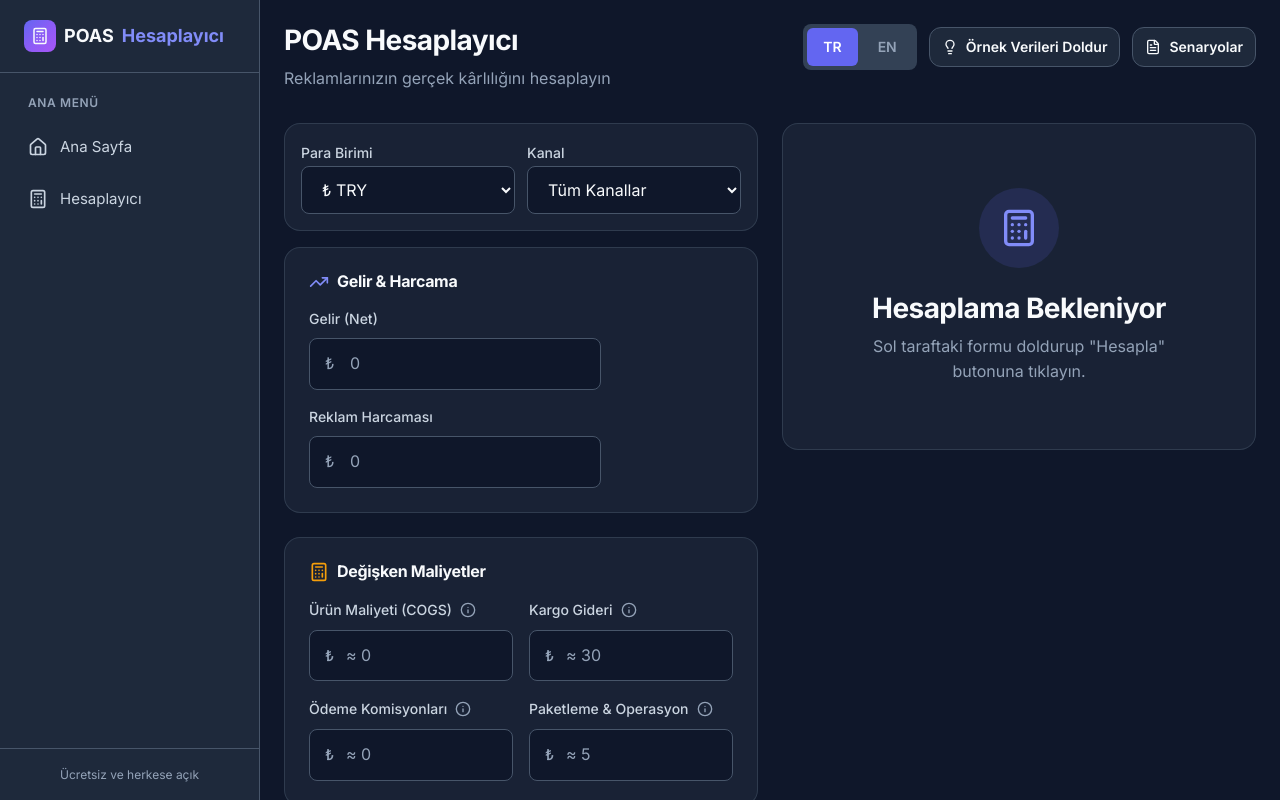
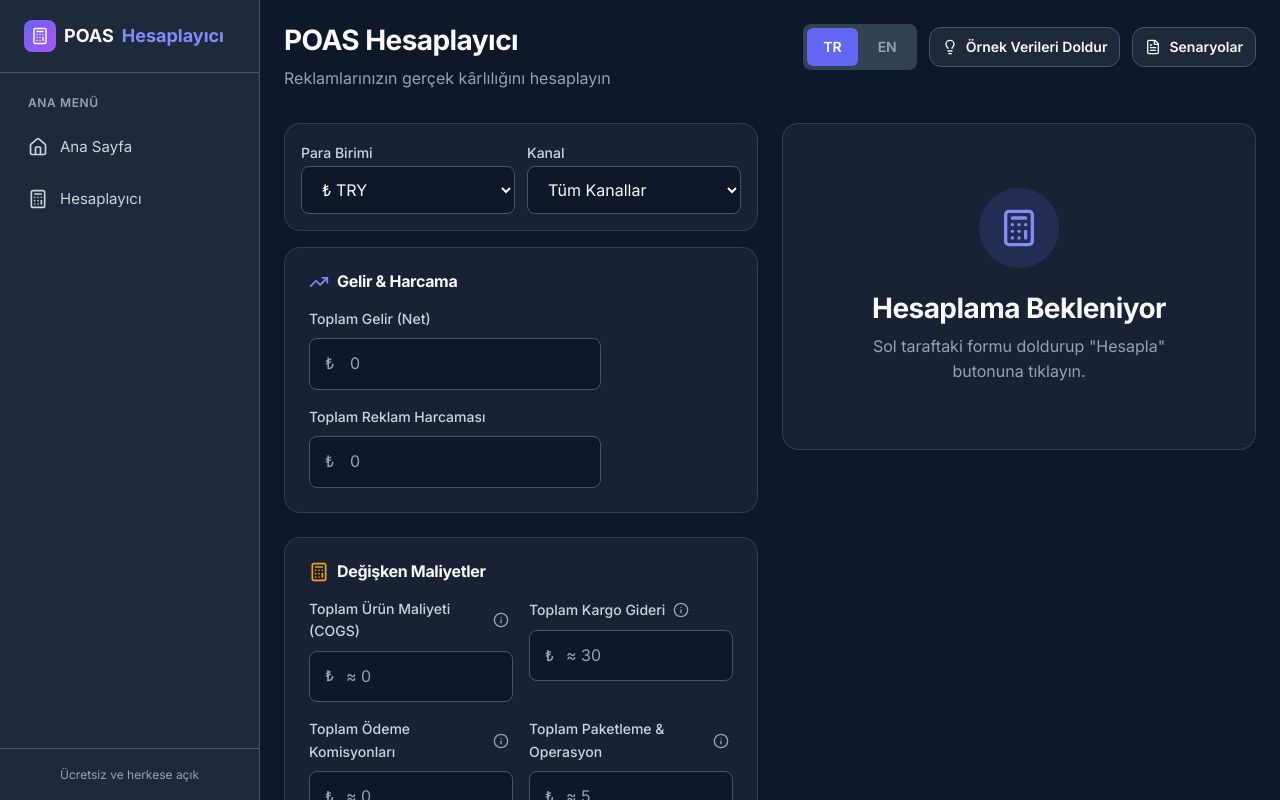
Before and after one commit to ulusalcagdass/poas-hesaplayici, a Next.js app: page /hesaplayici in a window 1280 px wide. Shown: the top 800 px of the page. Built offline with nearby package versions, Linux system fonts and the light colour scheme.

Commit message:
fix: Update hardcoded labels with Toplam/Total prefix - actual fix

```diff
--- a/src/app/(dashboard)/hesaplayici/page.tsx
+++ b/src/app/(dashboard)/hesaplayici/page.tsx
@@ -78,12 +78,12 @@ export default function HesaplayiciPage() {
         fillExample: 'Örnek Verileri Doldur',
         currency: 'Para Birimi',
         channel: 'Kanal',
-        revenue: 'Gelir (Net)',
-        adSpend: 'Reklam Harcaması',
-        cogs: 'Ürün Maliyeti (COGS)',
-        shipping: 'Kargo Gideri',
-        paymentFees: 'Ödeme Komisyonları',
-        handling: 'Paketleme & Operasyon',
+        revenue: 'Toplam Gelir (Net)',
+        adSpend: 'Toplam Reklam Harcaması',
+        cogs: 'Toplam Ürün Maliyeti (COGS)',
+        shipping: 'Toplam Kargo Gideri',
+        paymentFees: 'Toplam Ödeme Komisyonları',
+        handling: 'Toplam Paketleme & Operasyon',
         targetPoas: 'Hedef POAS',
         notes: 'Notlar',
         calculate: 'Hesapla',
@@ -110,12 +110,12 @@ export default function HesaplayiciPage() {
         fillExample: 'Fill Example Data',
         currency: 'Currency',
         channel: 'Channel',
-        revenue: 'Revenue (Net)',
-        adSpend: 'Ad Spend',
-        cogs: 'Product Cost (COGS)',
-        shipping: 'Shipping Cost',
-        paymentFees: 'Payment Fees',
-        handling: 'Packaging & Operations',
+        revenue: 'Total Revenue (Net)',
+        adSpend: 'Total Ad Spend',
+        cogs: 'Total Product Cost (COGS)',
+        shipping: 'Total Shipping Cost',
+        paymentFees: 'Total Payment Fees',
+        handling: 'Total Packaging & Operations',
         targetPoas: 'Target POAS',
         notes: 'Notes',
         calculate: 'Calculate',
```
